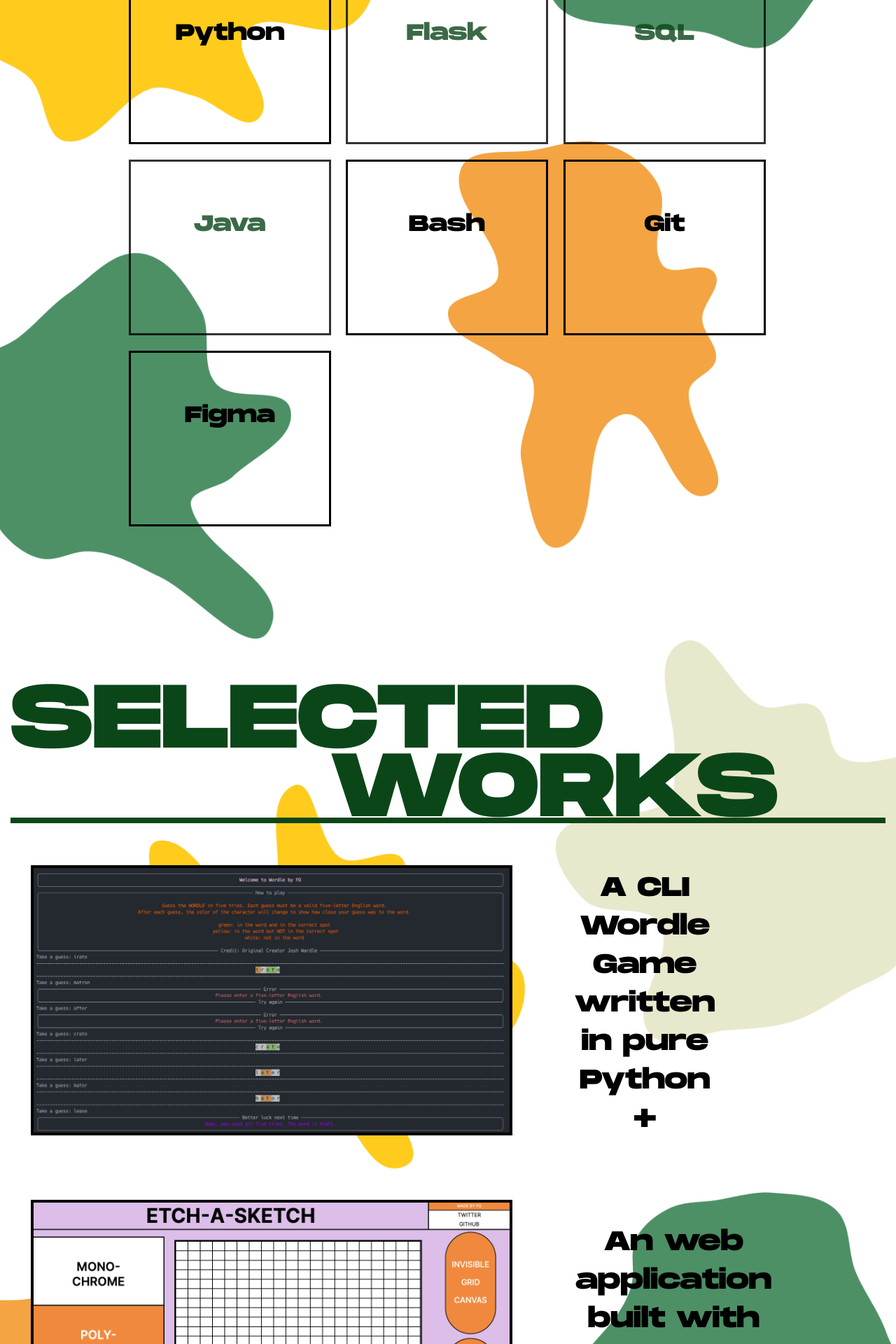
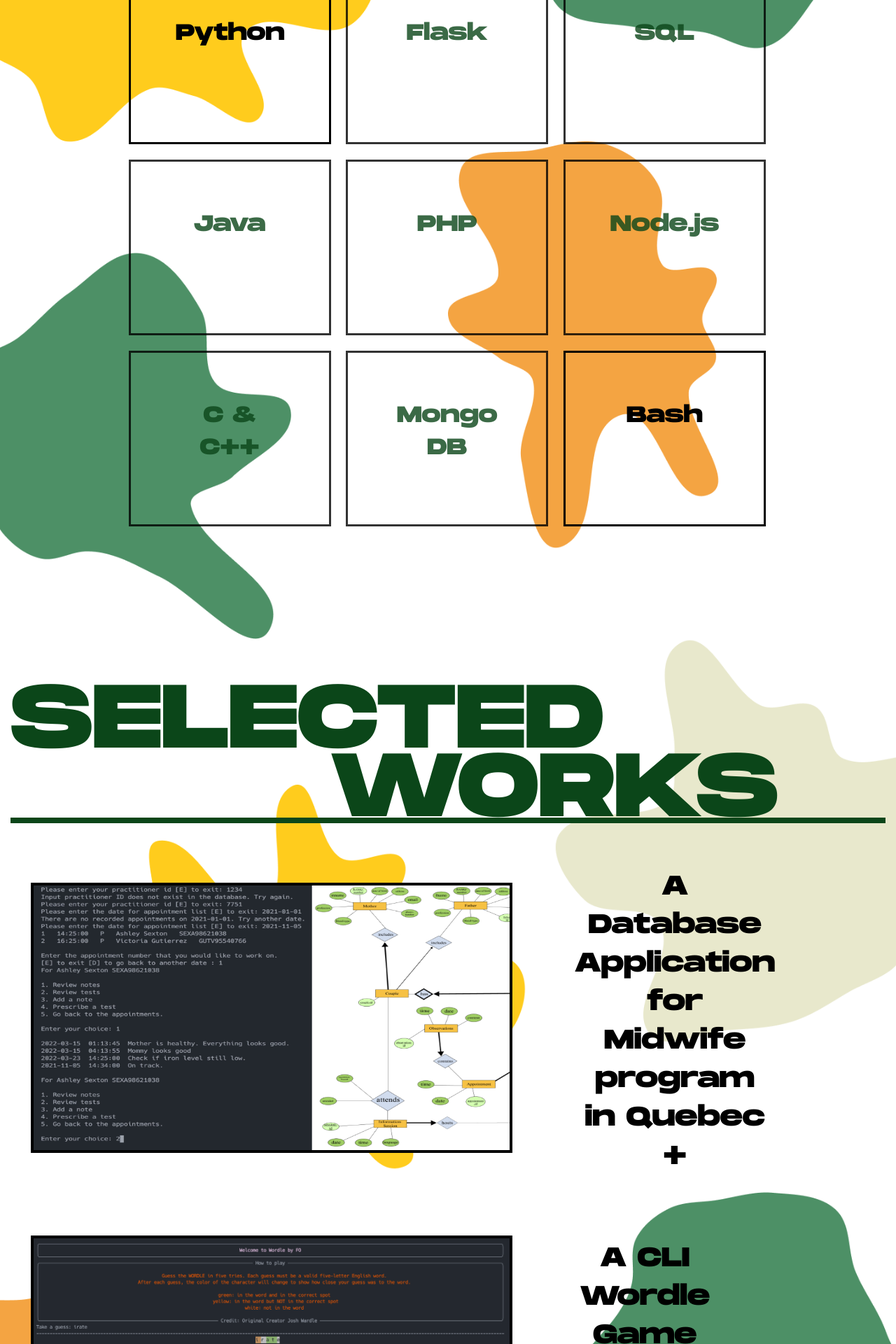
Before and after one commit to flaviaouyang/portfolio-site, a React (Create React App) app: page / in a window 1280 px wide. Shown: the part 2343-4263 px from the top of the page at 70% size. Built offline with nearby package versions, Linux system fonts and the light colour scheme; a web font is replaced by a local one.

Commit message:
add database project

```diff
--- a/src/App.js
+++ b/src/App.js
@@ -3,6 +3,7 @@ import "./App.css";
 import etch from "./etch-a-sketch.png";
 import toDo from "./to-do.png";
 import wordle from "./wordle.png";
+import sf from "./sf.png";
 
 // navigation bar
 const Header = () => {
@@ -100,14 +101,20 @@ const Technology = () => {
         <p class="tech-stack-item tech-7">
           <span>Java</span>
         </p>
+        <p class="tech-stack-item tech-7">
+          <span>PHP</span>
+        </p>
+        <p class="tech-stack-item tech-7">
+          <span>Node.js</span>
+        </p>
+        <p class="tech-stack-item tech-7">
+          <span>C & C++</span>
+        </p>
+        <p class="tech-stack-item tech-7">
+          <span>Mongo DB</span>
+        </p>
         <p class="tech-stack-item sweep-to-top tech-10">
           <span>Bash</span>
-        </p>
-        <p class="tech-stack-item sweep-to-top tech-11">
-          <span>Git</span>
-        </p>
-        <p class="tech-stack-item sweep-to-top tech-12">
-          <span>Figma</span>
         </p>
       </div>
     </div>
@@ -132,6 +139,13 @@ const ProjectPage = () => {
         <p class="project-banner-text-1">SELECTED</p>
         <p class="project-banner-text-2">WORKS &nbsp;&nbsp;</p>
       </div>
+      <ProjectItem
+        link="https://github.com/flaviaouyang/Sages-Femmes-du-Quebec-Database"
+        img_src={sf}
+        alt="Database Application"
+        text_link="https://github.com/flaviaouyang/Sages-Femmes-du-Quebec-Database"
+        description="A Database Application for Midwife program in Quebec +"
+      />
       <ProjectItem
         link="https://github.com/flaviaouyang/python-CLI-wordle"
         img_src={wordle}
```
Also changed, not shown: src/sf.png (added).
